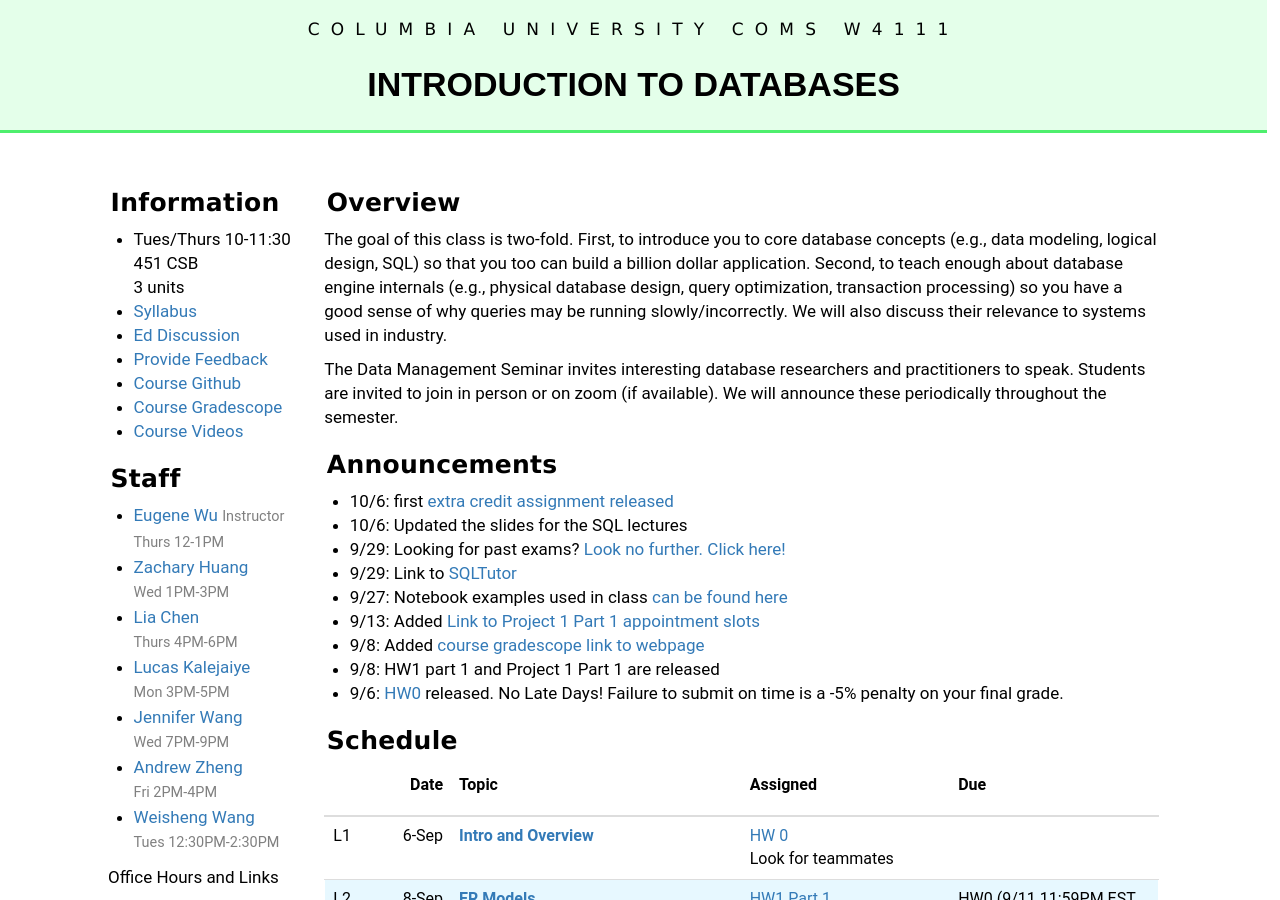
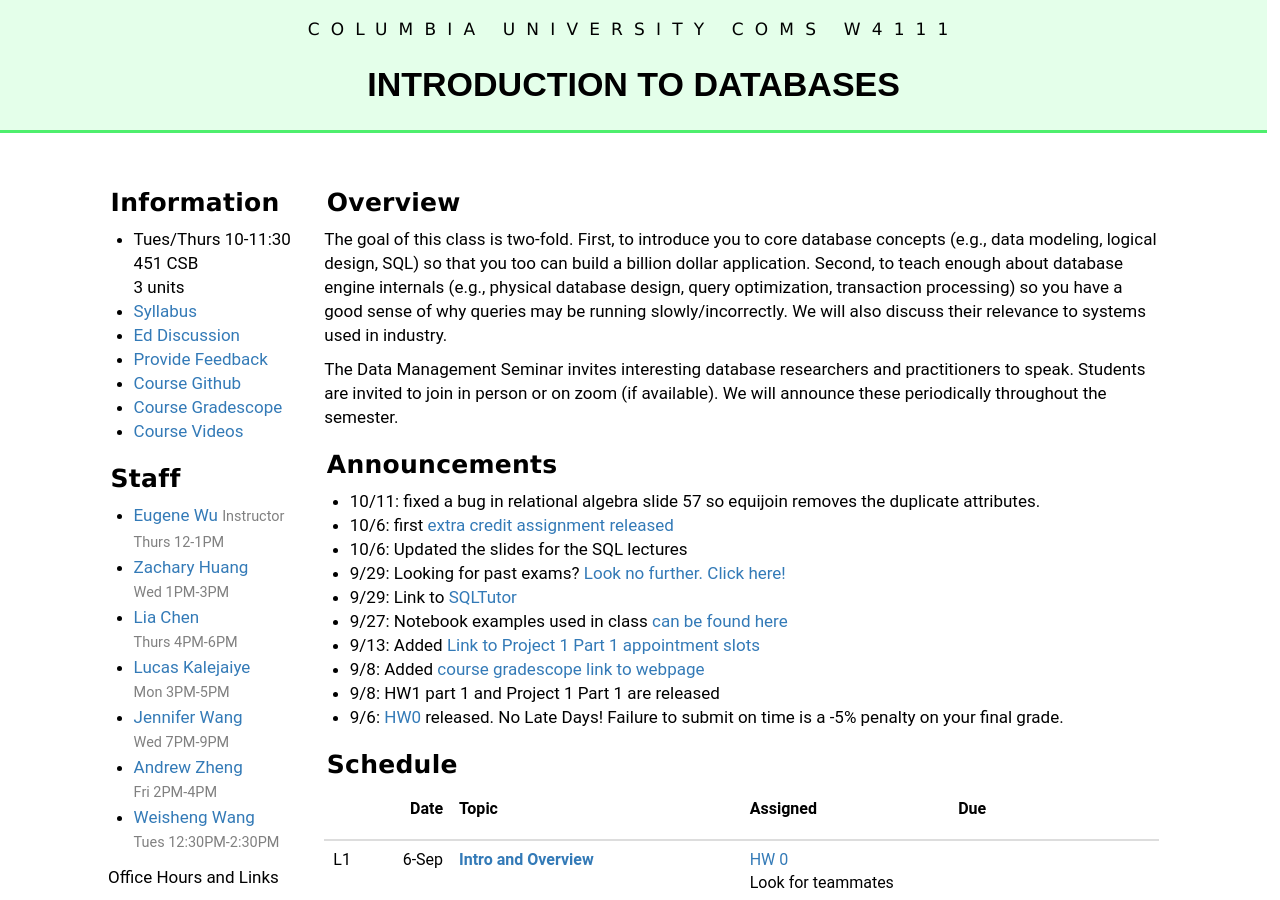
Before and after one commit to andrewzheng5/w4111.github.io, a Jekyll site: the page built from index.md, in a window 1280 px wide and 900 px high. Built offline with Jekyll 4.4.1, drawn with Linux system fonts in a browser that asks for light colours.

Commit message:
lazy commit msg

```diff
--- a/index.md
+++ b/index.md
@@ -36,6 +36,7 @@
 * [Sign up for Project 1 Part 1 staff meetings!](https://calendar.google.com/calendar/u/0/selfsched?sstoken=UUpOU05mUUpZYXk2fGRlZmF1bHR8YmE0YmE0M2MzNzkyYWZjOTcxYjRkMTBmNDNmNjA1NDc)  One meeting per team.
 * Updated lecture 2 slides to clarify constraints over N-way relationships.
 -->
+* 10/11: fixed a bug in relational algebra slide 57 so equijoin removes the duplicate attributes.
 * 10/6: first [extra credit assignment released](https://github.com/w4111/w4111.github.io/wiki)
 * 10/6: Updated the slides for the SQL lectures
 * 9/29: Looking for past exams?  [Look no further.  Click here!](https://github.com/w4111/w4111.github.io/tree/main/files/reading)
```
